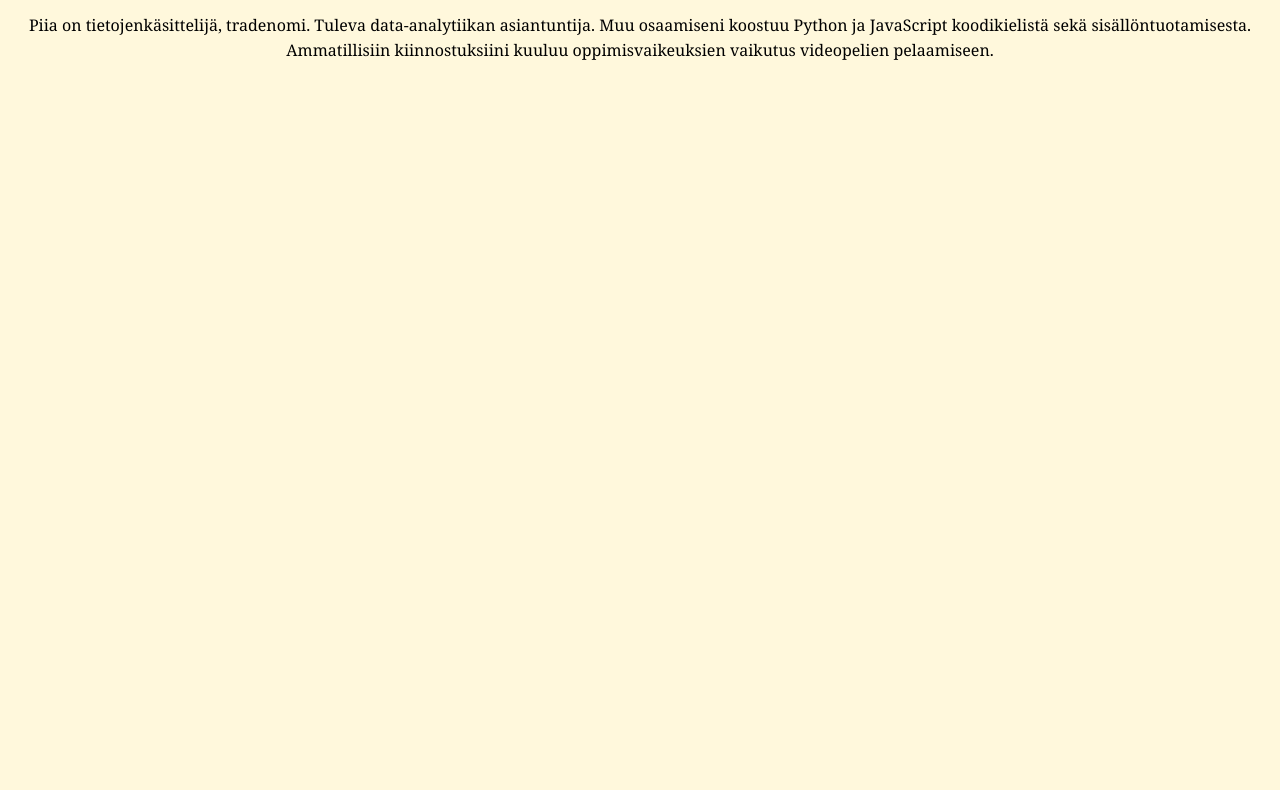
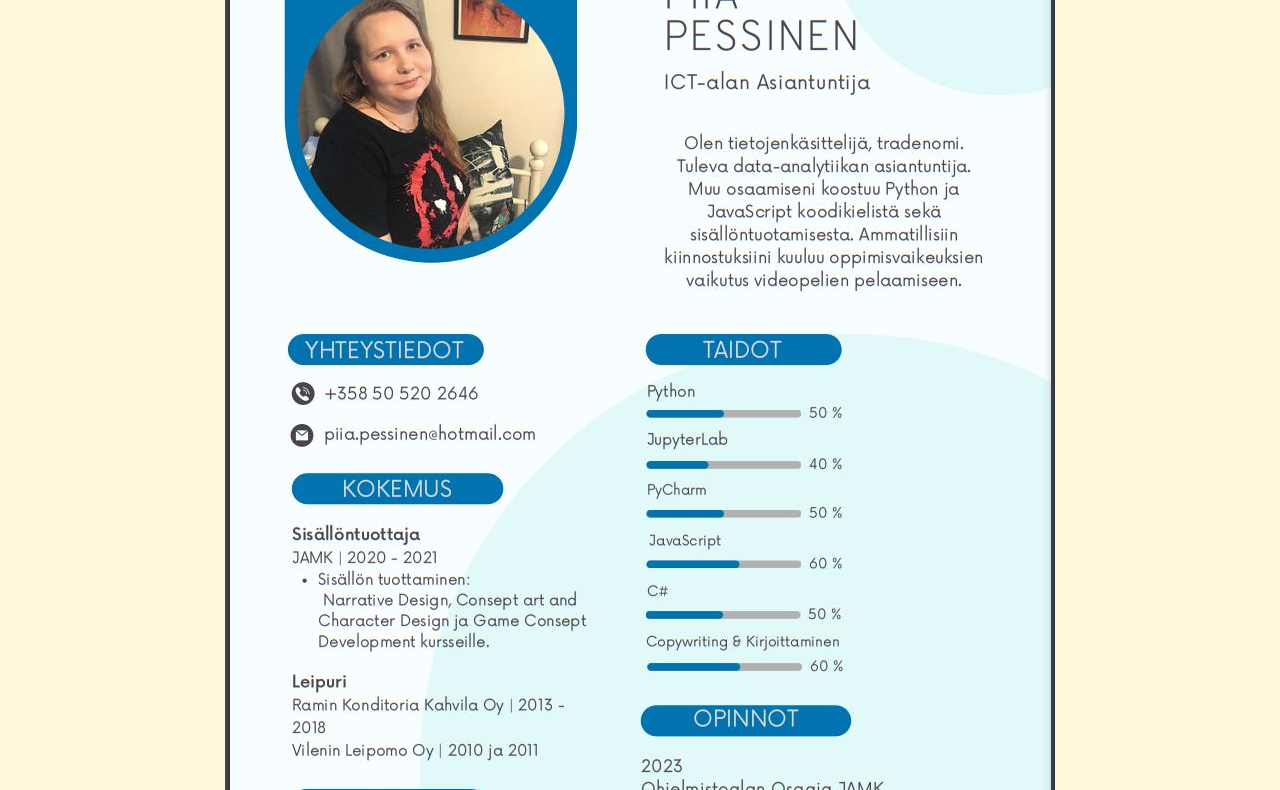
Before and after one commit to Gigglinglynx/Gigglinglynx, a plain HTML site: page index.html in a window 1280 px wide. Shown: the part 164-954 px from the top of the page. Before the commit the page ends 800 px from the top, so only its background shows below. Drawn offline with Linux system fonts and the light colour scheme.

Commit message:
Update index.html

```diff
--- a/index.html
+++ b/index.html
@@ -17,17 +17,7 @@
 <!-- containeri helpottamaan sisällön muokkaamista -->
 <div class="container">
 
-    <img src="img/CV.pdf" alt="CV">
-    <h2 class="header">Piia Pessinen Portfolio</h2>
-
-    <p>Piia on tietojenkäsittelijä, tradenomi.
-        Tuleva data-analytiikan asiantuntija.
-        Muu osaamiseni koostuu Python ja
-        JavaScript koodikielistä sekä
-        sisällöntuotamisesta. Ammatillisiin
-        kiinnostuksiini kuuluu oppimisvaikeuksien
-        vaikutus videopelien pelaamiseen.
-        </p>
+    <img src="img/CV.JPG" alt="CV">
 
 
 </div>
```
